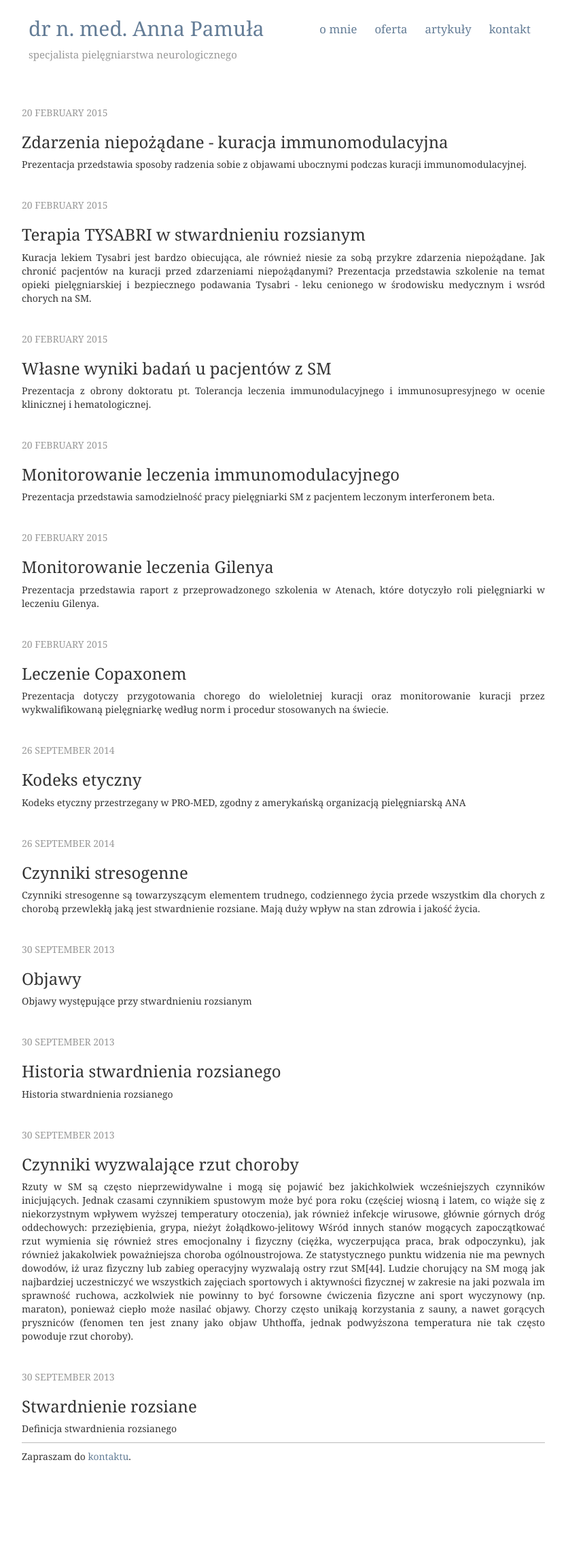
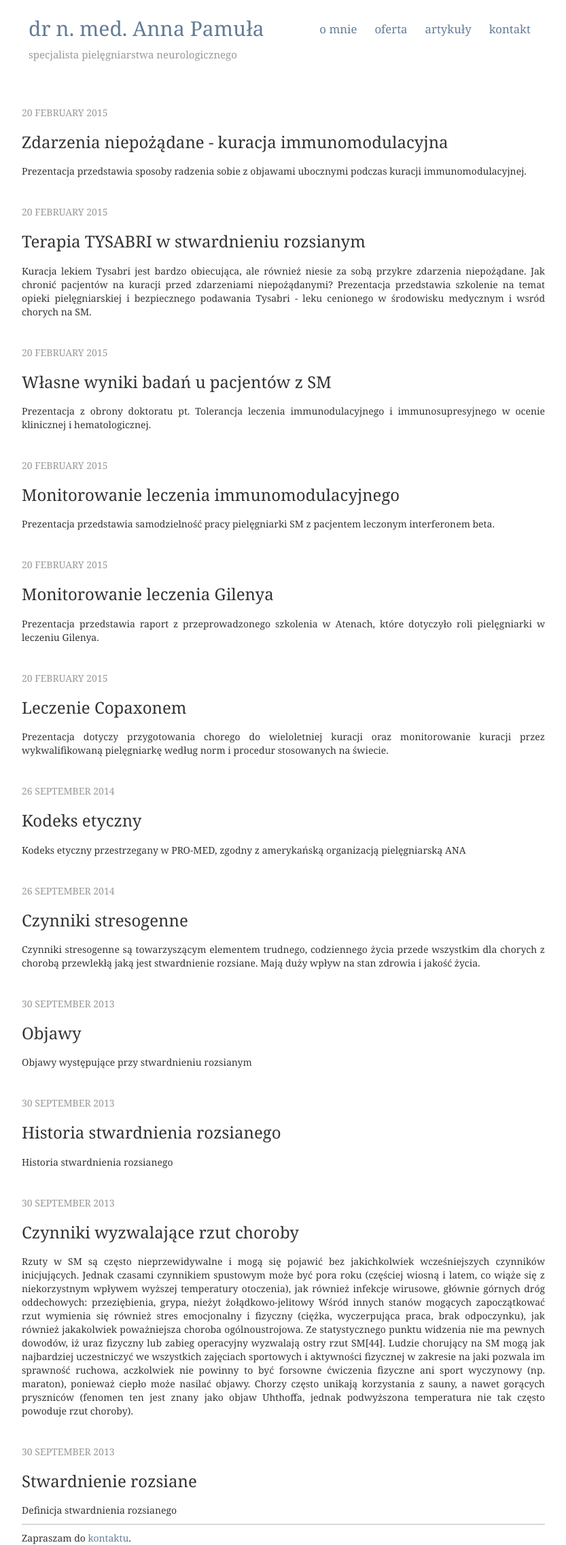
Before and after one commit to annapamula/annapamula.github.io, a Jekyll site: the page built from artykuly/index.md, in a window 1280 px wide. Shown: the whole page at 68% size, without its empty margins (223-1056 px from the left). Built offline with Jekyll 4.4.1, drawn with Linux system fonts in a browser that asks for light colours; nearby versions of some CDN libraries; Markdown is read by kramdown in place of the engine named in the settings; before the commit the page ends 2153 px from its top, so only the background shows below that.

Commit message:
Updated CSS

```diff
--- a/artykuly/index.md
+++ b/artykuly/index.md
@@ -11,7 +11,7 @@ layout: post
     <h3 style="margin-top: 20px">
         <a href="{{ post.url }}">{{ post.title }}</a>
     </h3>
-    <div class="excerpt" style="margin-top: 10px">
+    <div class="excerpt" style="margin-top: 20px">
         <p>{{ post.excerpt }}</p>
     </div>
 </article>
```
